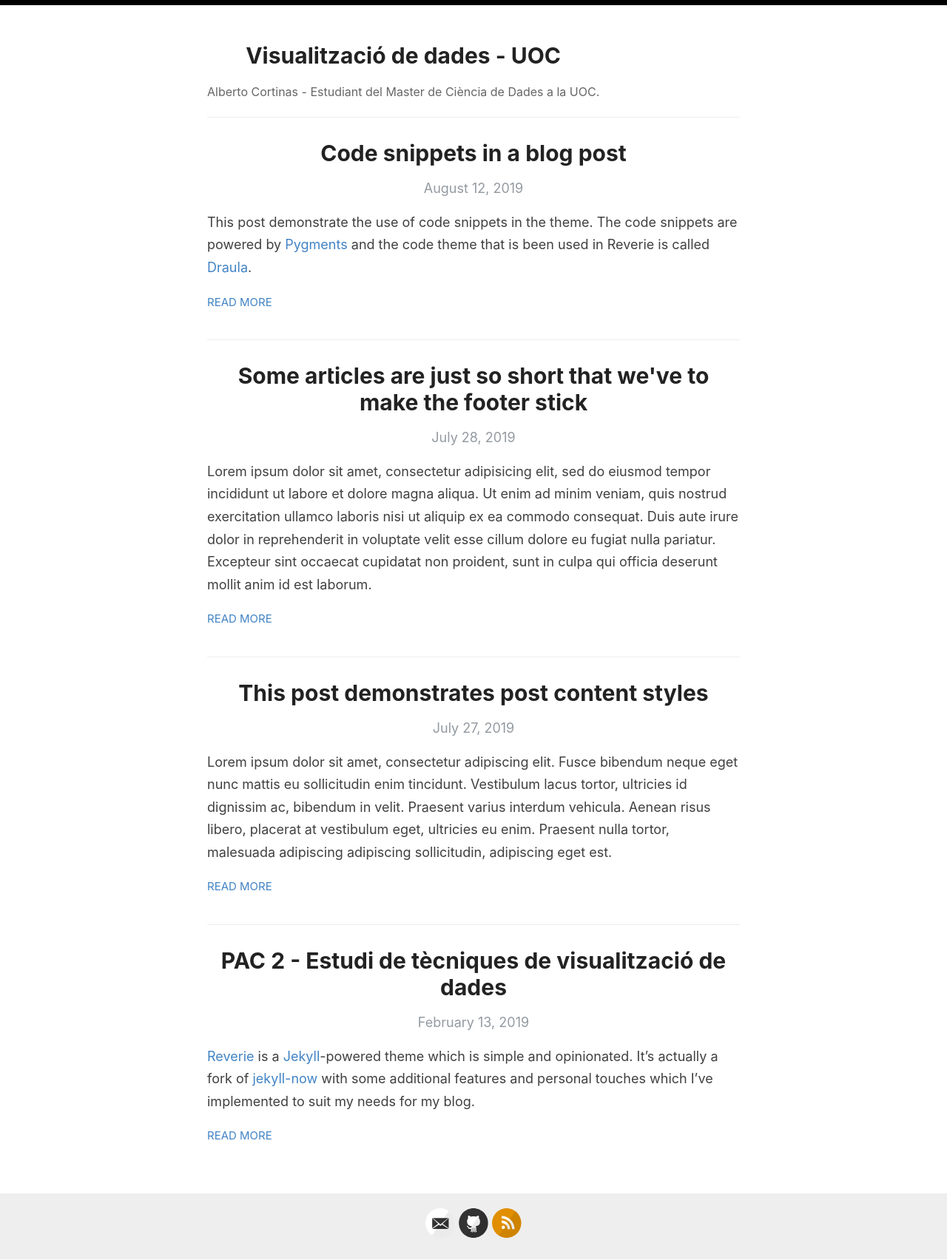
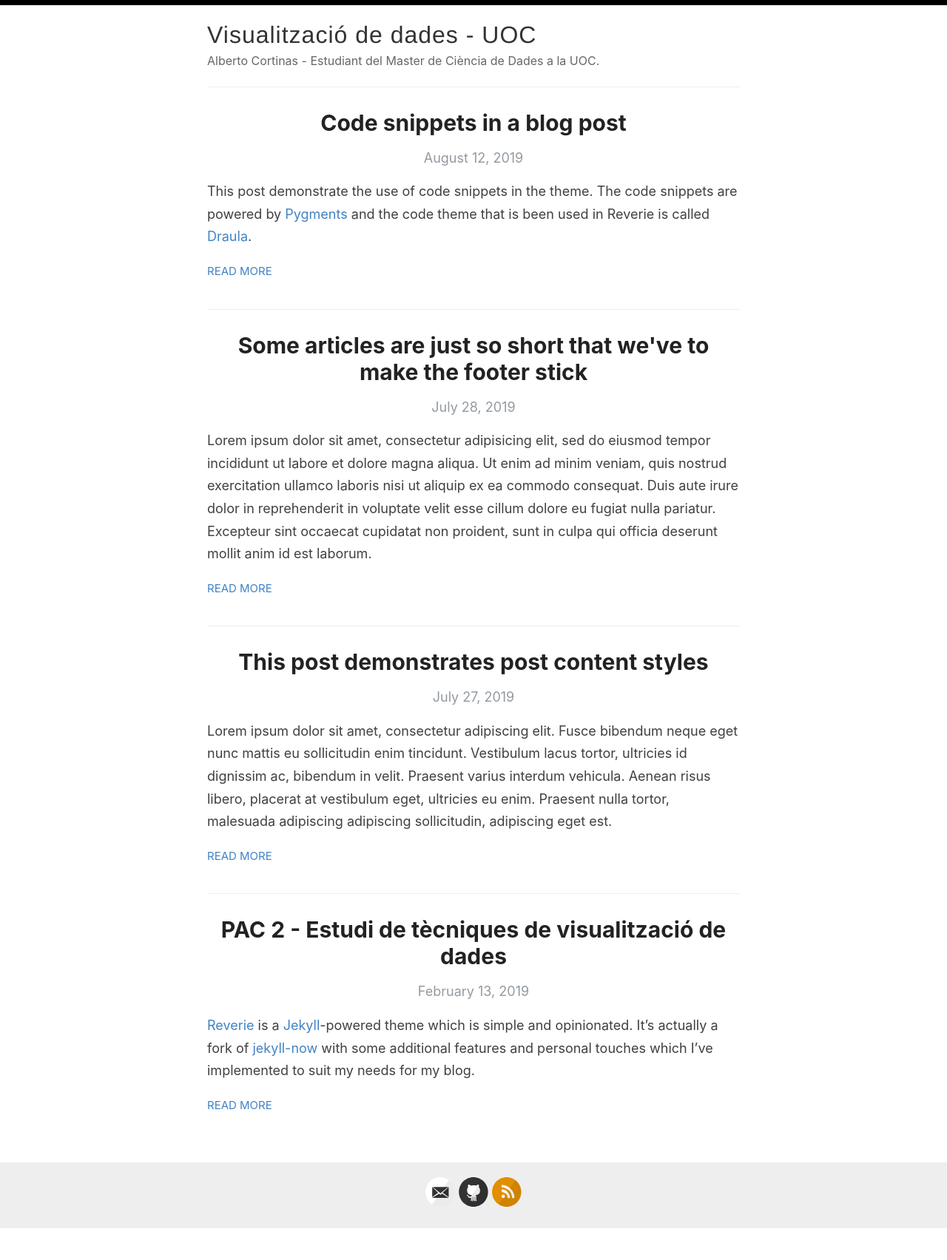
Before and after one commit to albecor80/visualitzacio_uoc, a Jekyll site: the page built from index.html, in a window 1280 px wide. Shown: the whole page at 74% size. Built offline with Jekyll 4.4.1, drawn with Linux system fonts in a browser that asks for light colours; the list of posts is cut into pages by our own code; after the commit the page ends 1662 px from its top, so only the background shows below that.

Commit message:
Update default.html

```diff
--- a/_layouts/default.html
+++ b/_layouts/default.html
@@ -21,7 +21,7 @@
           <header class="masthead clearfix">
 
             <div class="site-info">
-              <h1><a href="{{ site.baseurl }}/">{{ site.name }}</a></h1>
+              <h1 class="site-name"><a href="{{ site.baseurl }}/">{{ site.name }}</a></h1>
               <p class="site-description">{{ site.author }} - {{ site.description }}</p>
             </div>
 
```
